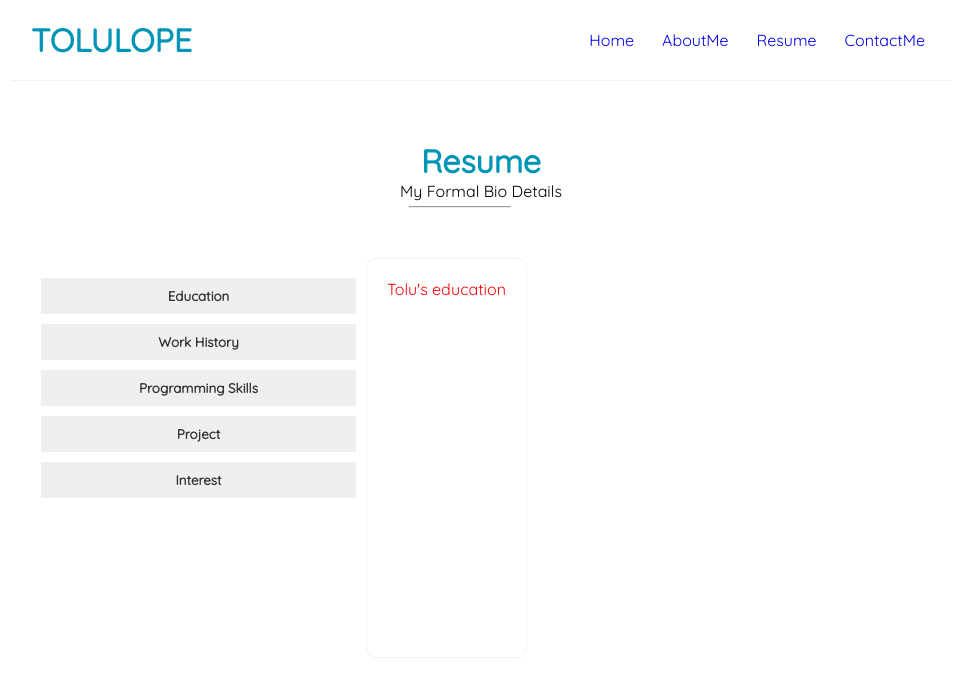
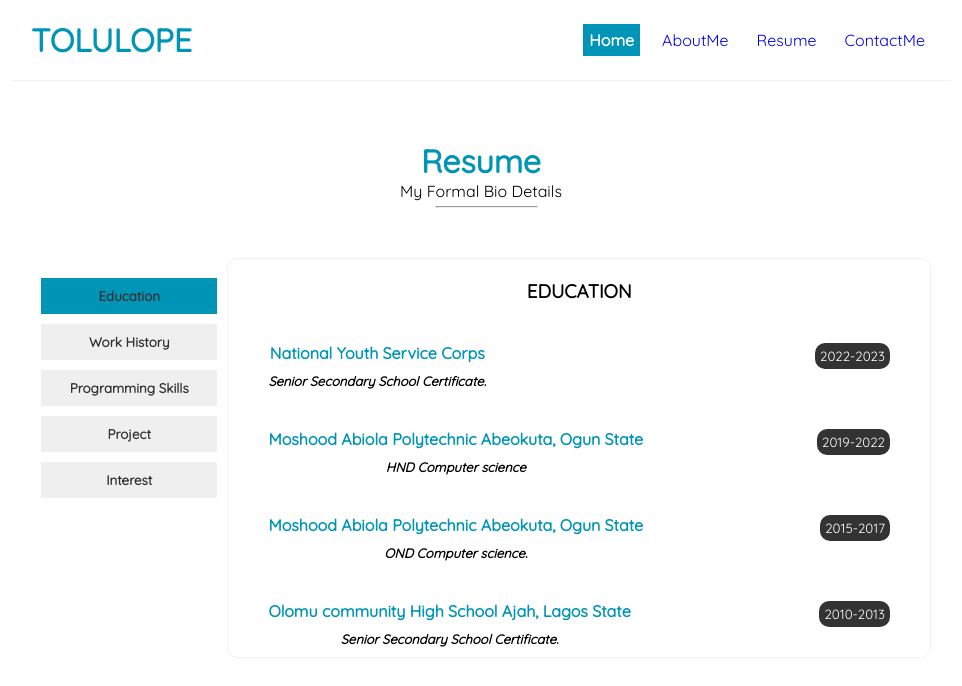
Before and after one commit to akinlope/myPortfolio, a React (Create React App) app: page /resume in a window 1280 px wide. Shown: the top 686 px of the page, without its empty margins (159-1121 px from the left). Built offline with nearby package versions, Linux system fonts and the light colour scheme.

Commit message:
added some functionalities

```diff
--- a/src/Navbar.js
+++ b/src/Navbar.js
@@ -1,24 +1,19 @@
+import { useState } from "react";
 import { Link } from "react-router-dom";
 const Navbar = () => {
-// let btnContainer = document.getElementsByClassName("links");
-// let btns = btnContainer.querySelectorAll(".btn");
 
-// for(let i=0; i<btns.length; i++){
-//     btns[i].addEventListener("click", ()=>{
-//         let current = document.getElementsByClassName("active")
-//         current[0].className = current[0].className.replace(" active")
-//         this.className += " active"
-//     })
-// }
+
+        const [isActive, setIsActive] = useState("a")
+
 
     return (
         <div className="navComponent">
                 <h1>TOLULOPE</h1>
                 <div className="links">
-                    <Link className="btn" to="/">Home</Link>
-                    <Link className="btn" to="/aboutMe">AboutMe</Link>
-                    <Link className="btn" to="/resume">Resume</Link>
-                    <Link className="btn" to="/contact">ContactMe</Link>
+                    <Link onClick={()=>{setIsActive("a")}} style={{backgroundColor: isActive === "a" && "#0095b7", color: isActive === "a" && "white", fontWeight: isActive === "a" && "bolder"}} to="/">Home</Link>
+                    <Link onClick={()=>{setIsActive("b")}} style={{backgroundColor: isActive === "b" && "#0095b7", color: isActive === "b" && "white", fontWeight: isActive === "b" && "bolder"}} to="/aboutMe">AboutMe</Link>
+                    <Link onClick={()=>{setIsActive("c")}} style={{backgroundColor: isActive === "c" && "#0095b7", color: isActive === "c" && "white", fontWeight: isActive === "c" && "bolder"}} to="/resume">Resume</Link>
+                    <Link onClick={()=>{setIsActive("d")}} style={{backgroundColor: isActive === "d" && "#0095b7", color: isActive === "d" && "white", fontWeight: isActive === "d" && "bolder"}} to="/contact">ContactMe</Link>
                 </div>
         </div>
      );
--- a/src/REducation.js
+++ b/src/REducation.js
@@ -1,7 +1,43 @@
 const Education = () => {
   return (
-    <div className="education" style={{color: "red"}}>
-    Tolu's education
+    <div className="education">
+      <h3>EDUCATION</h3>
+      <div className="resHold">
+        <div>
+          <p className="sch">National Youth Service Corps</p>
+          <p className="deg">Senior Secondary School Certificate.</p>
+        </div>
+        <div>
+        <p className="date">2022-2023</p>
+        </div>
+      </div>
+      <div className="resHold">
+        <div>
+          <p className="sch">Moshood Abiola Polytechnic Abeokuta, Ogun State</p>
+          <p className="deg">HND Computer science</p>
+        </div>
+        <div>
+        <p className="date">2019-2022</p>
+        </div>
+      </div>
+      <div className="resHold">
+        <div>
+          <p className="sch">Moshood Abiola Polytechnic Abeokuta, Ogun State</p>
+          <p className="deg">OND Computer science.</p>
+        </div>
+        <div>
+        <p className="date">2015-2017</p>
+        </div>
+      </div>
+      <div className="resHold">
+        <div>
+          <p className="sch"> Olomu community High School Ajah, Lagos State</p>
+          <p className="deg">Senior Secondary School Certificate.</p>
+        </div>
+        <div>
+        <p className="date">2010-2013</p>
+        </div>
+      </div>
     </div>
   );
 };
--- a/src/RSkills.js
+++ b/src/RSkills.js
@@ -1,7 +1,116 @@
 const Skills = () => {
   return (
-    <div className="skills" style={{color: "green"}}>
-      Tolu's skills
+    <div className="skills">
+      <div className="mySkill">
+        <div>
+          <p className="skillName" >JavaScript</p>
+          <div
+            style={{
+              height: "10px",
+              backgroundColor: "black",
+              maxWidth: "150px",
+            }}
+          >
+            <div
+              style={{
+                height: "10px",
+                width: "75%",
+                backgroundColor: "#0095b7",
+              }}
+            ></div>
+          </div>
+        </div>
+        <div>
+          <p className="skillName" >Python</p>
+          <div
+            style={{
+              height: "10px",
+              backgroundColor: "black",
+              maxWidth: "150px",
+            }}
+          >
+            <div
+              style={{
+                height: "10px",
+                width: "50%",
+                backgroundColor: "#0095b7",
+              }}
+            ></div>
+          </div>
+        </div>
+        <div>
+          <p className="skillName" >Firebase</p>
+          <div
+            style={{
+              height: "10px",
+              backgroundColor: "black",
+              maxWidth: "150px",
+            }}
+          >
+            <div
+              style={{
+                height: "10px",
+                width: "60%",
+                backgroundColor: "#0095b7",
+              }}
+            ></div>
+          </div>
+        </div>
+        <div>
+          <p className="skillName" >Django</p>
+          <div
+            style={{
+              height: "10px",
+              backgroundColor: "black",
+              maxWidth: "150px",
+            }}
+          >
+            <div
+              style={{
+                height: "10px",
+                width: "40%",
+                backgroundColor: "#0095b7",
+              }}
+            ></div>
+          </div>
+        </div>
+        <div>
+          <p className="skillName" >HTML</p>
+          <div
+            style={{
+              height: "10px",
+              backgroundColor: "black",
+              maxWidth: "150px",
+            }}
+          >
+            <div
+              style={{
+                height: "10px",
+                width: "90%",
+                backgroundColor: "#0095b7",
+              }}
+            ></div>
+          </div>
+        </div>
+        <div>
+          <p className="skillName" >CSS</p>
+          <div
+            style={{
+              height: "10px",
+              backgroundColor: "black",
+              maxWidth: "150px",
+            }}
+          >
+            <div
+              style={{
+                height: "10px",
+                width: "80%",
+                backgroundColor: "#0095b7",
+              }}
+            ></div>
+          </div>
+        </div>
+      </div>
     </div>
   );
 };
--- a/src/RWork.js
+++ b/src/RWork.js
@@ -1,7 +1,15 @@
 const Work = () => {
   return (
-    <div className="work" style={{color: "blue"}}>
-     Tolu's work
+    <div className="work">
+      <h3>WORK HISTORY</h3>
+      <div className="workName">
+        <p className="myName">Akinrimisi Tolulope Solomon</p>
+        <p className="myNameDate">2022</p>
+      </div>
+      <p>
+        I currently don't have any work experience yet but I'm working on myself
+        to develope and improve my skills in programming :)
+      </p>
     </div>
   );
 };
--- a/src/Resume.js
+++ b/src/Resume.js
@@ -6,16 +6,25 @@ import RProject from "./RProject";
 import RSkills from "./RSkills";
 import RWork from "./RWork";
 
-
 const Resume = () => {
   const componentsEnum = {
     education: REducation,
     work: RWork,
-    programming: RProject,
-    project: RSkills,
+    project: RProject,
+    skill: RSkills,
     interest: RInterest
-  }
-  const [resumeComponent, setResumeComponent] = useState(componentsEnum.education);
+  };
+
+  // const handleClick = (event) => {
+  //   event.currentTarget.style.background = 'salmon';
+  //   event.currentTarget.style.color = 'white';
+  // }
+
+  const [resumeComponent, setResumeComponent] = useState(
+    componentsEnum.education
+  );
+  const [isActive, setIsActive] = useState("a");
+
   return (
     <div className="resume">
       <div>
@@ -26,19 +35,59 @@ const Resume = () => {
 
       <div className="resumeCon">
         <div className="resumeSidebar">
-          <button onClick={()=> {setResumeComponent(componentsEnum.education)}}>Education</button>
-          <button onClick={()=>{setResumeComponent(componentsEnum.work)}}>Work History</button>
-          <button onClick={()=>{setResumeComponent(componentsEnum.programming)}}>Programming Skills</button>
-          <button onClick={()=>{setResumeComponent(componentsEnum.project)}}>Project</button>
-          <button onClick={()=>{setResumeComponent(componentsEnum.interest)}}>Interest</button>
+          <button
+            onClick={() => {
+              setResumeComponent(componentsEnum.education);
+              setIsActive("a");
+            }}
+            style={{ backgroundColor: isActive === "a" && "#0095b7" }}
+          >
+            Education
+          </button>
+          <button
+            onClick={() => {
+              setResumeComponent(componentsEnum.work);
+              setIsActive("b");
+            }}
+            style={{ backgroundColor: isActive === "b" && "#0095b7" }}
+          >
+            Work History
+          </button>
+          <button
+            onClick={() => {
+              setResumeComponent(componentsEnum.skill);
+              setIsActive("c");
+            }}
+            style={{ backgroundColor: isActive === "c" && "#0095b7" }}
+          >
+            Programming Skills
+          </button>
+          <button
+            onClick={() => {
+              setResumeComponent(componentsEnum.project);
+              setIsActive("d");
+            }}
+            style={{ backgroundColor: isActive === "d" && "#0095b7" }}
+          >
+            Project
+          </button>
+          <button
+            onClick={() => {
+              setResumeComponent(componentsEnum.interest);
+              setIsActive("e");
+            }}
+            style={{ backgroundColor: isActive === "e" && "#0095b7" }}
+          >
+            Interest
+          </button>
         </div>
 
-        <div className="resumeInfo">
-          {resumeComponent}
-        </div>
+        <div className="resumeInfo">{resumeComponent}</div>
       </div>
     </div>
   );
 };
 
 export default Resume;
+
+//
--- a/src/index.css
+++ b/src/index.css
@@ -188,7 +188,7 @@ h1 {
 }
 .resume hr{
   width: 100px;
-  margin-left: 42%;
+  margin-left: 45%;
   margin-top: 5px;
   margin-bottom: 50px;
 }
@@ -200,7 +200,7 @@ h1 {
 .resumeSidebar{
   display: flex;
   flex-direction: column;
-  width: 35%;
+  width: 20%;
   padding: 10px;
 }
 .resumeSidebar button{
@@ -219,7 +219,67 @@ h1 {
   padding: 20px;
   border: 1px solid #f2f2f2;
   border-radius: 10px;
+  width: 75%;
 }
+/* Resume education */
+.education h3{
+  text-align: center;
+  font-family: "Quicksand", sans-serif;
+  font-weight: bolder;
+  margin-bottom: 20px;
+}
+.resHold{
+  display: flex;
+  padding: 20px;
+  justify-content: space-between;
+}
+.resHold div .sch{
+  font-weight: bolder;
+  color: #0095b7;
+  font-family: "Quicksand", sans-serif;
+  margin-bottom: 10px;
+}
+.resHold div .deg{
+  font-style: italic;
+  font-weight: bolder;
+  font-size: small;
+  font-family: "Quicksand", sans-serif;
+}
+.resHold .date{
+  background-color: #333;
+  color: white;
+  border-radius: 10px;
+  text-align: center;
+  font-size: smaller;
+  padding: 05px;
+}
+/* Resume Work History */
+.work h3{
+  text-align: center;
+  font-family: "Quicksand", sans-serif;
+  font-weight: bolder;
+  margin-bottom: 20px;
+}
+.workName{
+  display: flex;
+  justify-content: space-between;
+}
+.workName .myName, .myNameDate{
+  background-color: #0095b7;
+  color: white;
+  font-weight: bolder;
+  padding-left: 5px;
+  padding-right: 5px;
+  border-radius: 10px;
+  margin-bottom: 20px;
+}
+/* Programming Skills */
+.skillName{
+  background-color: red;
+  /* margin-left: -400px; */
+  /* padding-left: -250px; */
+}
+
 
 /* Contace Me */
 .contact{
```
